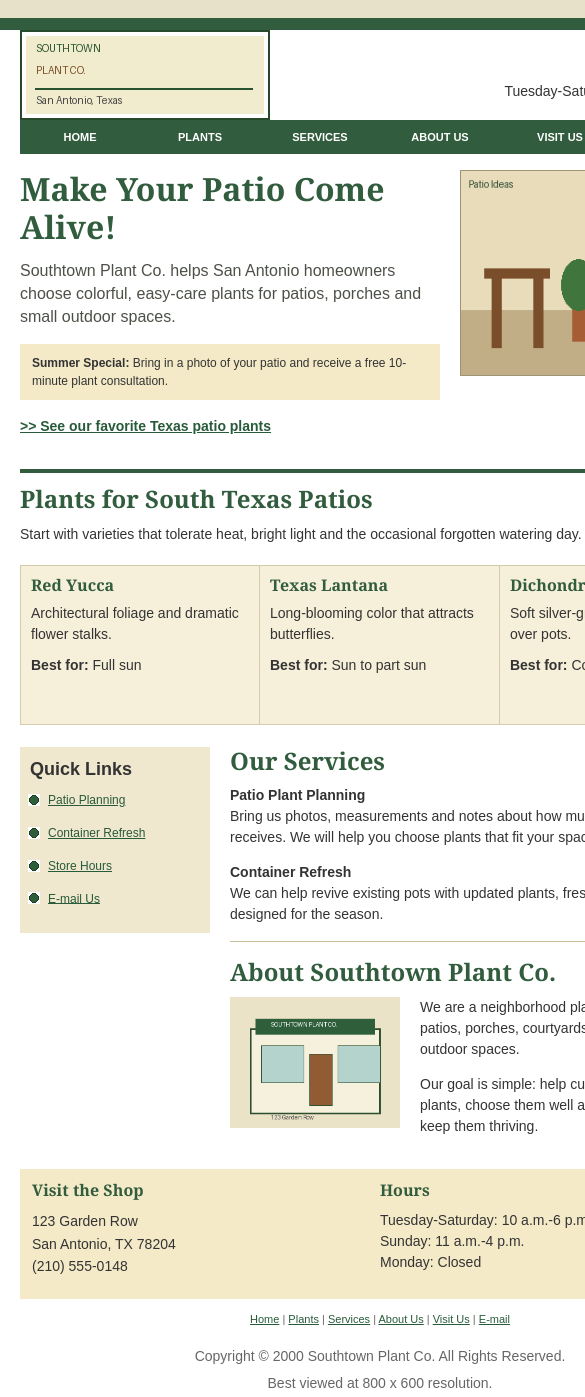
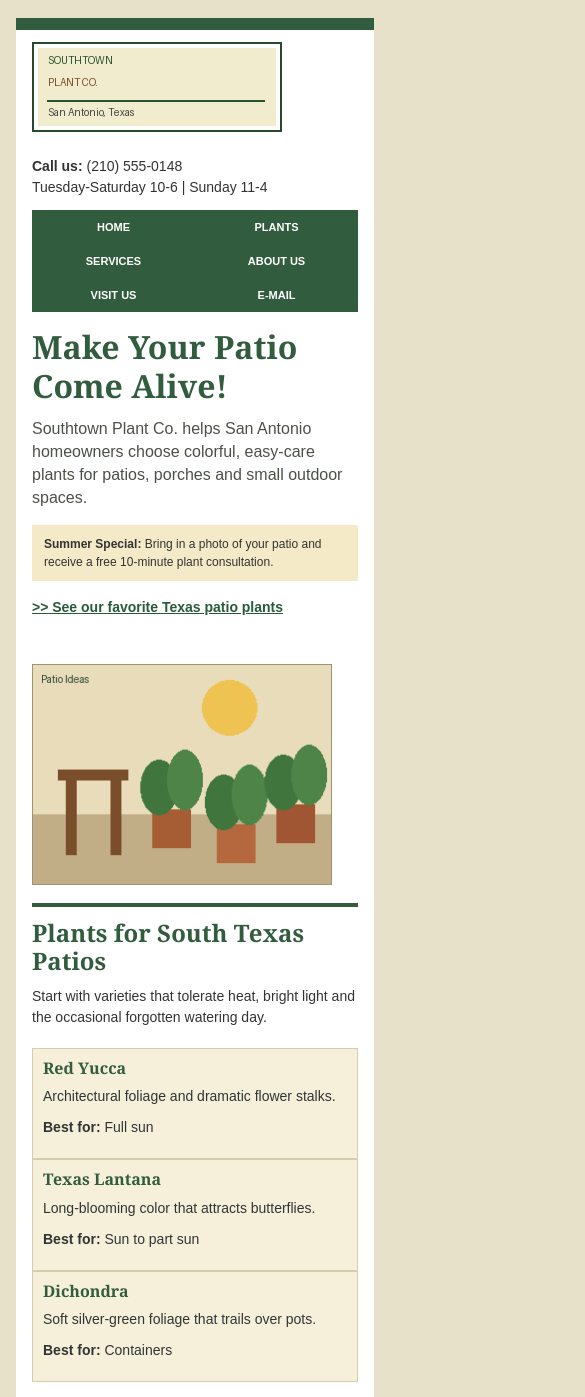
Before and after one commit to DaisyS101/webworks-studio, a plain HTML site: page index.html in a window 390 px wide. Shown: the top 1397 px of the page, 585 px wide, since content can reach past the window. Drawn offline with Linux system fonts and the light colour scheme.

Commit message:
index.html update
Problem number one was the widths they were fixed making it difficult to scroll when the screen was small and just scrolls in a certain direction. which would have made it difficult to scroll in a smaller window and just going in the wrong direction. so I changed the widths to more flexible values such as using min(). so in that case the page can now shrink to fit a small screen like a phone or perhaps mini tablet but can still work on larger screens like desktops or tablet pro.

Problem Number 2
The Two Column problem where the hero section and the main content the way it was used and causing the text and images to look all squashed together and appearing awkward or cramped in general. so it was replaced with flexible grid layouts which should help the section become more unified or singular on more narrow screens. grids are useful  to organize content and give some more information that might be useful. and while stacking content making it much easier to read on phones as well which is benifical to anyone reading on a phone.

Problem Number 3
Images and Navigation now  these were tricky as sometimes I get turned around due to getting mixed up, but in any case  the images were at at a fixed point which would be fine if it were just accessible on an app or a computer but this is a website after all and it could be crowded with images making it difficult to read or the links breaking or getting crowded. removed image dimensions and controlling sizing in CSS so it is both read and viewed easier. and now the Navigation links can now wrap when neccessary.  images should be at least viewable at once not just have it cropped out or far too small to see it which could cause issues. and the navigation can be wrapped and be visible.

```diff
--- a/css/site.css
+++ b/css/site.css
@@ -95,13 +95,13 @@ a:focus-visible {
 }
 
 .page-shell {
-  width: 760px;
+  width: min(100% - 2rem, 760px);
   margin: 18px auto;
   background: var(--panel-bg);
 }
 
 .content-frame {
-  width: 720px;
+  width: min(100% - 2rem, 720px);
   margin: 0 auto;
 }
 
@@ -116,19 +116,24 @@ a:focus-visible {
 }
 
 .masthead {
-  overflow: hidden;
+  display: flex;
+  align-items: center;
+  justify-content: space-between;
+  gap: 1.5rem;
+  padding: 0.75rem 0;
 }
 
 .brand {
-  float: left;
   display: block;
-  width: 270px;
+  flex: 0 1 250px;
+}
+
+.brand img {
+  width: 100%;
 }
 
 .contact-info {
-  float: right;
-  width: 450px;
-  padding-top: 30px;
+  flex: 1 1 260px;
   text-align: right;
   font-size: 12px;
 }
@@ -138,21 +143,20 @@ a:focus-visible {
 }
 
 .main-nav {
-  width: 720px;
-  margin: 0 auto;
+  width: min(100% - 2rem, 720px);
+  margin-inline: auto;
 }
 
 .main-nav ul {
+  display: flex;
+  flex-wrap: wrap;
   list-style: none;
   margin: 0;
   padding: 0;
-  overflow: hidden;
 }
 
 .main-nav li {
-  float: left;
-  width: 120px;
-  height: 34px;
+  flex: 1 1 110px;
   background: var(--top-bar);
   text-align: center;
 }
@@ -162,7 +166,7 @@ a:focus-visible {
   color: #ffffff;
   font-size: 11px;
   font-weight: 700;
-  line-height: 34px;
+  padding: 0.55rem 0.35rem;
   text-decoration: none;
   text-transform: uppercase;
 }
@@ -172,13 +176,15 @@ a:focus-visible {
 }
 
 .hero {
-  overflow: hidden;
+  display: grid;
+  grid-template-columns: minmax(0, 1.5fr) minmax(180px, 1fr);
+  gap: 2rem;
+  align-items: center;
   padding-top: 16px;
 }
 
 .hero-copy {
-  float: left;
-  width: 420px;
+  min-width: 0;
 }
 
 .hero-copy h1,
@@ -231,12 +237,12 @@ h3 {
 }
 
 .hero-media {
-  float: right;
-  width: 280px;
   text-align: right;
 }
 
 .photo {
+  width: 100%;
+  max-width: 300px;
   border: 1px solid #9e9475;
 }
 
@@ -247,24 +253,17 @@ h3 {
 }
 
 .plant-grid {
+  display: grid;
+  grid-template-columns: repeat(3, minmax(0, 1fr));
   list-style: none;
   margin: 20px 0 0;
   padding: 0;
-  overflow: hidden;
 }
 
 .plant-item {
-  float: left;
-  width: 33.333%;
-  min-height: 160px;
   padding: 10px;
   background: #f6f0da;
   border: 1px solid var(--border);
-  border-left: none;
-}
-
-.plant-item:first-child {
-  border-left: 1px solid var(--border);
 }
 
 .plant-item h3 {
@@ -277,13 +276,13 @@ h3 {
 }
 
 .content-columns {
-  overflow: hidden;
+  display: grid;
+  grid-template-columns: minmax(150px, 190px) minmax(0, 1fr);
+  gap: 20px;
   margin-top: 22px;
 }
 
 .quick-links {
-  float: left;
-  width: 190px;
   background: var(--soft);
 }
 
@@ -315,8 +314,7 @@ h3 {
 }
 
 .services-column {
-  float: right;
-  width: 510px;
+  min-width: 0;
 }
 
 .rule {
@@ -326,18 +324,18 @@ h3 {
 }
 
 .about-layout {
-  overflow: hidden;
+  display: flex;
+  align-items: flex-start;
+  gap: 10px;
 }
 
 .storefront-figure {
-  float: left;
-  width: 180px;
+  flex: 0 1 180px;
   margin: 0 10px 0 0;
 }
 
 .about-copy {
-  float: right;
-  width: 320px;
+  flex: 1 1 320px;
 }
 
 .visit-section {
@@ -347,12 +345,13 @@ h3 {
 }
 
 .visit-grid {
-  overflow: hidden;
+  display: grid;
+  grid-template-columns: repeat(2, minmax(0, 1fr));
+  gap: 1rem;
 }
 
 .visit-card {
-  float: left;
-  width: 50%;
+  min-width: 0;
 }
 
 .visit-card address {
@@ -390,3 +389,41 @@ h3 {
   white-space: nowrap;
   border: 0;
 }
+
+@media (max-width: 640px) {
+  .hero,
+  .content-columns,
+  .visit-grid {
+    grid-template-columns: 1fr;
+  }
+
+  .masthead {
+    align-items: flex-start;
+    flex-direction: column;
+  }
+
+  .brand {
+    flex-basis: auto;
+  }
+
+  .contact-info {
+    flex-basis: auto;
+    text-align: left;
+  }
+
+  .hero-media {
+    text-align: left;
+  }
+
+  .plant-grid {
+    grid-template-columns: 1fr;
+  }
+
+  .about-layout {
+    flex-direction: column;
+  }
+
+  .storefront-figure {
+    margin-right: 0;
+  }
+}
--- a/index.html
+++ b/index.html
@@ -17,7 +17,7 @@
       <header class="site-header">
         <div class="content-frame masthead">
           <a class="brand" href="index.html" aria-label="Southtown Plant Co. home">
-            <img src="images/logo.gif" width="250" height="90" alt="Southtown Plant Company">
+            <img src="images/logo.gif" alt="Southtown Plant Company">
           </a>
 
           <div class="contact-info" aria-label="Contact information">
@@ -57,7 +57,7 @@
           </div>
 
           <div class="hero-media">
-            <img src="images/patio.gif" width="300" height="220" alt="Sunny patio with potted plants and a chair" class="photo">
+            <img src="images/patio.gif" alt="Sunny patio with potted plants and a chair" class="photo">
           </div>
         </section>
 
@@ -94,10 +94,10 @@
           <aside class="quick-links" aria-labelledby="quick-links-heading">
             <h2 id="quick-links-heading">Quick Links</h2>
             <ul>
-              <li><img src="images/bullet.gif" width="12" height="12" alt="" aria-hidden="true"><a href="#services">Patio Planning</a></li>
-              <li><img src="images/bullet.gif" width="12" height="12" alt="" aria-hidden="true"><a href="#services">Container Refresh</a></li>
-              <li><img src="images/bullet.gif" width="12" height="12" alt="" aria-hidden="true"><a href="#visit">Store Hours</a></li>
-              <li><img src="images/bullet.gif" width="12" height="12" alt="" aria-hidden="true"><a href="mailto:hello@example.com">E-mail Us</a></li>
+              <li><img src="images/bullet.gif" alt="" aria-hidden="true"><a href="#services">Patio Planning</a></li>
+              <li><img src="images/bullet.gif" alt="" aria-hidden="true"><a href="#services">Container Refresh</a></li>
+              <li><img src="images/bullet.gif" alt="" aria-hidden="true"><a href="#visit">Store Hours</a></li>
+              <li><img src="images/bullet.gif" alt="" aria-hidden="true"><a href="mailto:hello@example.com">E-mail Us</a></li>
             </ul>
           </aside>
 
@@ -123,7 +123,7 @@
 
               <div class="about-layout">
                 <figure class="storefront-figure">
-                  <img src="images/storefront.gif" width="170" height="130" alt="Southtown Plant Company storefront">
+                  <img src="images/storefront.gif" alt="Southtown Plant Company storefront">
                 </figure>
 
                 <div class="about-copy">
```
